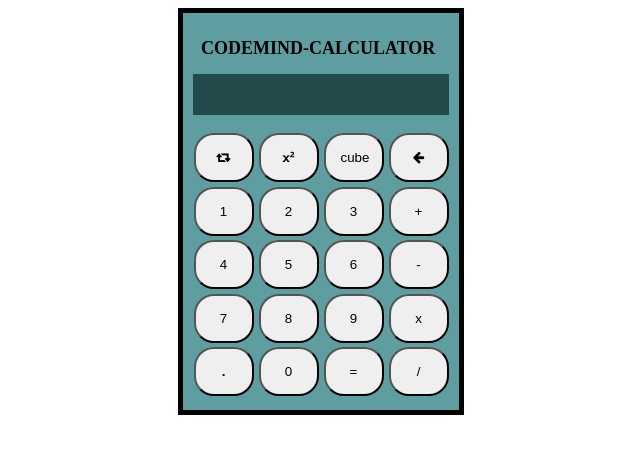
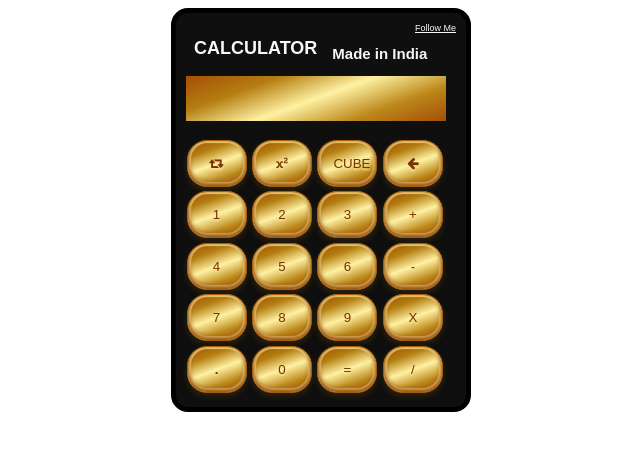
Before and after one commit to AnupBayaskar/Calculator, a plain HTML site: page index.html in a window 1280 px wide. Shown: the whole page, without its empty margins (319-959 px from the left). Drawn offline with Linux system fonts and the light colour scheme.

Commit message:
add
added

```diff
--- a/index.html
+++ b/index.html
@@ -13,7 +13,8 @@
   </head>
   <body>
     <div class="container">
-      <div id="heading"><h2>CODEMIND-CALCULATOR</h2></div>
+      <a href="https://www.instagram.com/anup_bayaskar?utm_source=ig_web_button_share_sheet&igsh=ZDNlZDc0MzIxNw==" id="link">Follow Me</a>
+      <div id="heading"><h2>CALCULATOR <sub>Made in India</sub></h2></div>
       <div class="display"><span id="output"></span></div><br>
       <div class="btn">
         <button type="reset" value="Reset" title="Reset" id="resetButton">
--- a/style.css
+++ b/style.css
@@ -1,37 +1,108 @@
+#link{
+  color: rgb(245, 246, 248);
+  font-size: xx-small;
+  float: right;
+}
+body {
+  font-family: Arial, sans-serif;
+  /* margin: auto; */
+  padding: 0;
+  display: flex;
+  align-items: center;
+  justify-content: center;
+  /* height: 100vh; */
+}
 .container{
-    background: cadetblue;
+  border-radius: 17px;
+    background: rgb(15, 15, 15);
     border: 5px solid black;
     padding: 10px;
-    max-width: 256px;
-  margin: 0 auto;
+  width: 80%;
+  max-width: 270px; /* Set a maximum width for larger screens */
+  /* margin: auto; */
+}
+sub{
+  padding: 10px;
 }
 h2{
+    color:rgb(249, 246, 246);
     margin-left: 8px;
     font-size:large;
 }
 .display{
+  font-family: system-ui, -apple-system, BlinkMacSystemFont, 'Segoe UI', Roboto, Oxygen, Ubuntu, Cantarell, 'Open Sans', 'Helvetica Neue', sans-serif;
     overflow: hidden;
     width: 250px;
     font-size: 25px;
-    color: rgb(252, 252, 252);
+    color: rgb(0, 0, 0);
     height: 35px;
-    background-color: rgb(35, 74, 75);
-    padding: 3px;
+    padding: 5px;
+    background-image: linear-gradient(
+    160deg,
+    #a54e07,
+    #b47e11,
+    #fef1a2,
+    #bc881b,
+    #a54e07
+  );
 }
-button{
-    border-radius: 20px;
+button {
+  border-radius: 20px;
     margin: 0.5px;
     margin-bottom: 4px;
     width:60px;
     padding: 15px;
+  text-transform: uppercase;
+  box-shadow: 0 3px 6px rgba(0, 0, 0, 0.16), 0 3px 6px rgba(110, 80, 20, 0.4),
+    inset 0 -2px 5px 1px rgba(139, 66, 8, 1),
+    inset 0 -1px 1px 3px rgba(250, 227, 133, 1);
+  background-image: linear-gradient(
+    160deg,
+    #a54e07,
+    #b47e11,
+    #fef1a2,
+    #bc881b,
+    #a54e07
+  );
+  border: 1px solid #a55d07;
+  color: rgb(120, 50, 5);
+  text-shadow: 0 2px 2px rgba(250, 227, 133, 1);
+  cursor: pointer;
+  transition: all 0.2s ease-in-out;
+  background-size: 100% 100%;
+  background-position: center;
 }
-button:hover{
-    background: rgb(205, 213, 213);
-    border-color: black;
+
+button:focus,
+button:hover {
+  background-size: 150% 150%;
+  box-shadow: 0 10px 20px rgba(0, 0, 0, 0.19), 0 6px 6px rgba(0, 0, 0, 0.23),
+    inset 0 -2px 5px 1px #b17d10, inset 0 -1px 1px 3px rgba(250, 227, 133, 1);
+  border: 1px solid rgba(165, 93, 7, 0.6);
+  color: rgba(120, 50, 5, 0.8);
+}
+
+button:active {
+  box-shadow: 0 3px 6px rgba(0, 0, 0, 0.16), 0 3px 6px rgba(110, 80, 20, 0.4),
+    inset 0 -2px 5px 1px #b17d10, inset 0 -1px 1px 3px rgba(250, 227, 133, 1);
+}
+@media only screen and (min-width: 600px) {
+  .container {
+    width: 60%;
+  }
 
 }
-@media screen and (min-width: 256px) {
-    .container {
-      width: 80%;
-    }
+
+@media only screen and (min-width: 768px) {
+  .container {
+    width: 50%;
   }
+
+}
+
+@media only screen and (min-width: 992px) {
+  .container {
+    width: 40%;
+  }
+
+}
```
